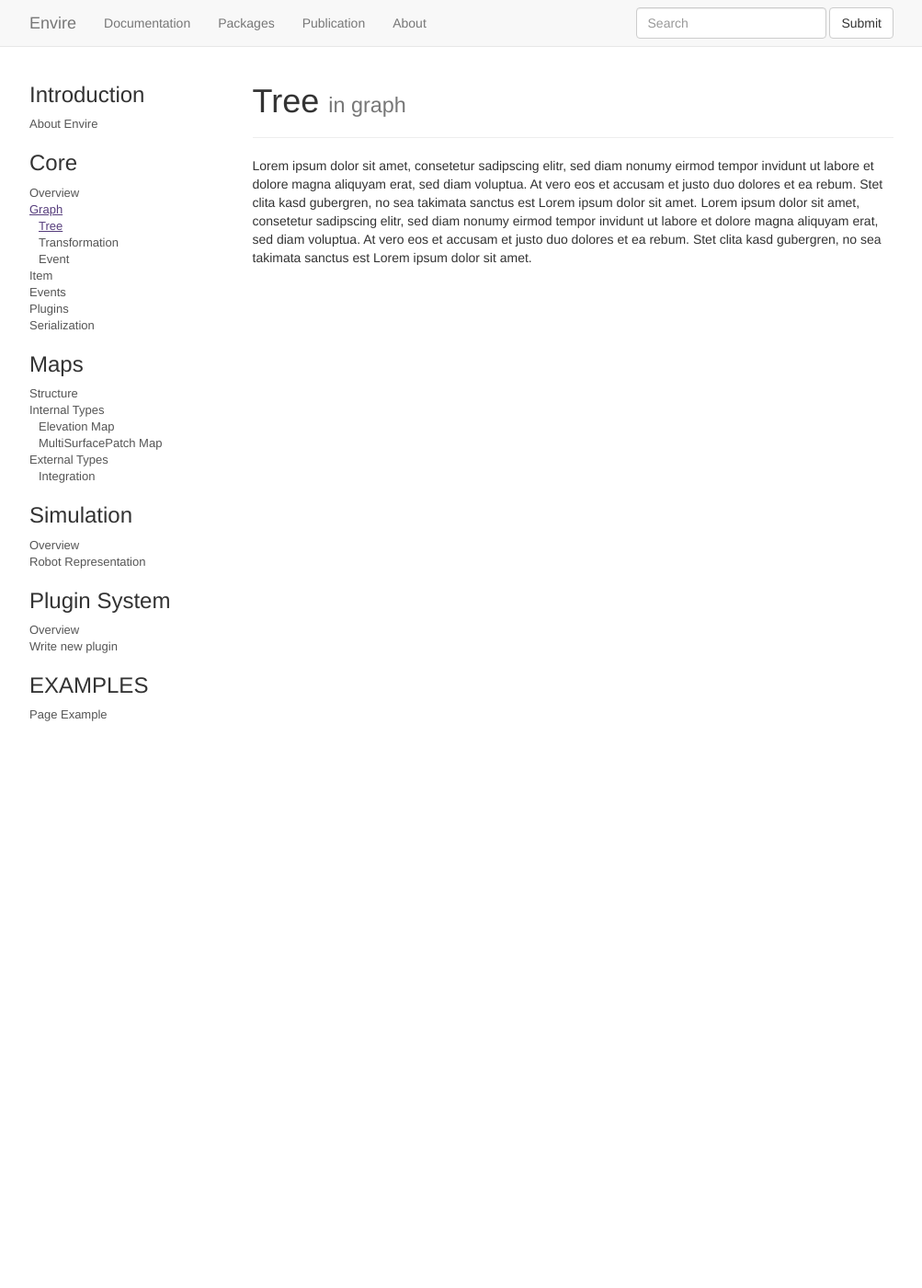
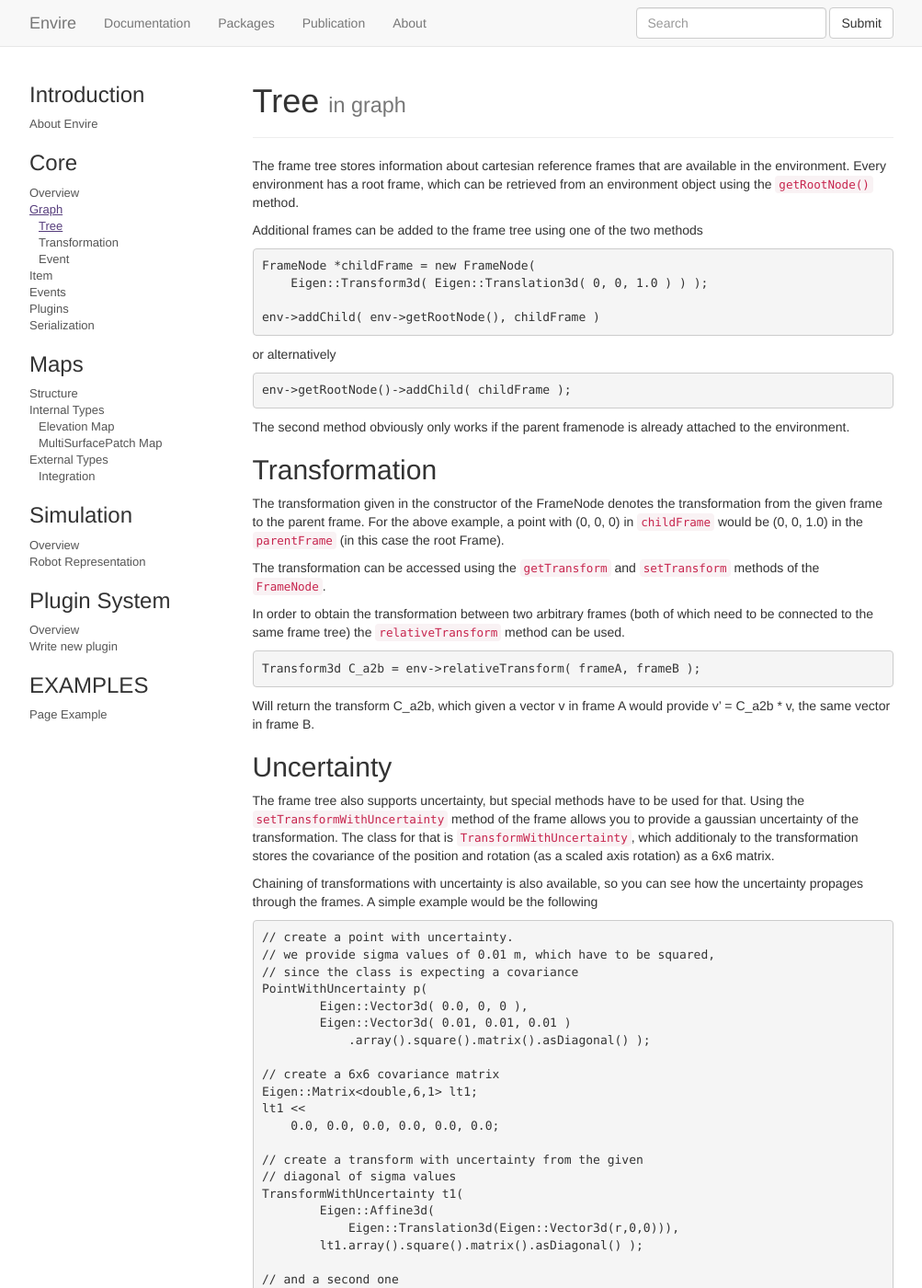
Before and after one commit to envire/envire.github.io, a Jekyll site: the page built from docs/core_graph_tree.md, in a window 1280 px wide and 1400 px high. Shown: the whole window at 92% size, without its empty margins (138-1141 px from the left). Built offline with Jekyll 4.4.1, drawn with Linux system fonts in a browser that asks for light colours; nearby versions of some CDN libraries; some of the changed text lies outside the part shown.

````diff
--- a/docs/core_graph_tree.md
+++ b/docs/core_graph_tree.md
@@ -4,4 +4,79 @@
 subtitle: in graph
 ---
 
-Lorem ipsum dolor sit amet, consetetur sadipscing elitr, sed diam nonumy eirmod tempor invidunt ut labore et dolore magna aliquyam erat, sed diam voluptua. At vero eos et accusam et justo duo dolores et ea rebum. Stet clita kasd gubergren, no sea takimata sanctus est Lorem ipsum dolor sit amet. Lorem ipsum dolor sit amet, consetetur sadipscing elitr, sed diam nonumy eirmod tempor invidunt ut labore et dolore magna aliquyam erat, sed diam voluptua. At vero eos et accusam et justo duo dolores et ea rebum. Stet clita kasd gubergren, no sea takimata sanctus est Lorem ipsum dolor sit amet.
+The frame tree stores information about cartesian reference frames that are available in the environment. Every environment has a root frame, which can be retrieved from an environment object using the `getRootNode()` method.
+
+Additional frames can be added to the frame tree using one of the two methods
+
+```cpp
+FrameNode *childFrame = new FrameNode(
+    Eigen::Transform3d( Eigen::Translation3d( 0, 0, 1.0 ) ) );
+
+env->addChild( env->getRootNode(), childFrame )
+```
+
+or alternatively
+
+```cpp
+env->getRootNode()->addChild( childFrame );
+```
+
+The second method obviously only works if the parent framenode is already attached to the environment.
+
+## Transformation
+
+The transformation given in the constructor of the FrameNode denotes the transformation from the given frame to the parent frame. For the above example, a point with (0, 0, 0) in `childFrame` would be (0, 0, 1.0) in the `parentFrame` (in this case the root Frame).
+
+The transformation can be accessed using the `getTransform` and `setTransform` methods of the `FrameNode`.
+
+In order to obtain the transformation between two arbitrary frames (both of which need to be connected to the same frame tree) the `relativeTransform` method can be used.
+
+```
+Transform3d C_a2b = env->relativeTransform( frameA, frameB );
+```
+
+Will return the transform C_a2b, which given a vector v in frame A would provide v’ = C_a2b * v, the same vector in frame B.
+
+## Uncertainty
+
+The frame tree also supports uncertainty, but special methods have to be used for that. Using the `setTransformWithUncertainty` method of the frame allows you to provide a gaussian uncertainty of the transformation. The class for that is `TransformWithUncertainty`, which additionaly to the transformation stores the covariance of the position and rotation (as a scaled axis rotation) as a 6x6 matrix.
+
+Chaining of transformations with uncertainty is also available, so you can see how the uncertainty propages through the frames. A simple example would be the following
+
+```cpp
+// create a point with uncertainty.
+// we provide sigma values of 0.01 m, which have to be squared,
+// since the class is expecting a covariance
+PointWithUncertainty p(
+        Eigen::Vector3d( 0.0, 0, 0 ),
+        Eigen::Vector3d( 0.01, 0.01, 0.01 )
+            .array().square().matrix().asDiagonal() );
+
+// create a 6x6 covariance matrix
+Eigen::Matrix<double,6,1> lt1;
+lt1 <<
+    0.0, 0.0, 0.0, 0.0, 0.0, 0.0;
+
+// create a transform with uncertainty from the given
+// diagonal of sigma values
+TransformWithUncertainty t1(
+        Eigen::Affine3d(
+            Eigen::Translation3d(Eigen::Vector3d(r,0,0))),
+        lt1.array().square().matrix().asDiagonal() );
+
+// and a second one
+Eigen::Matrix<double,6,1> lt2;
+lt2 <<
+    0.0, 0.0, 0.1, 0.0, 0.0, 0.0;
+
+TransformWithUncertainty t2(
+        Eigen::Affine3d(
+            Eigen::Affine3d::Identity()),
+        lt2.array().square().matrix().asDiagonal );
+
+// The point transformation is the same as without uncertainty,
+// but the uncertainty information is also propagated
+PointWithUncertainty pp = t2 * t1 * p;
+```
+
+The same works when storing the `TransformationWithUncertainty` in the frame tree. Instead of `relativeTransform`, the `relativeTransformWithUncertainty` can be used.
````
